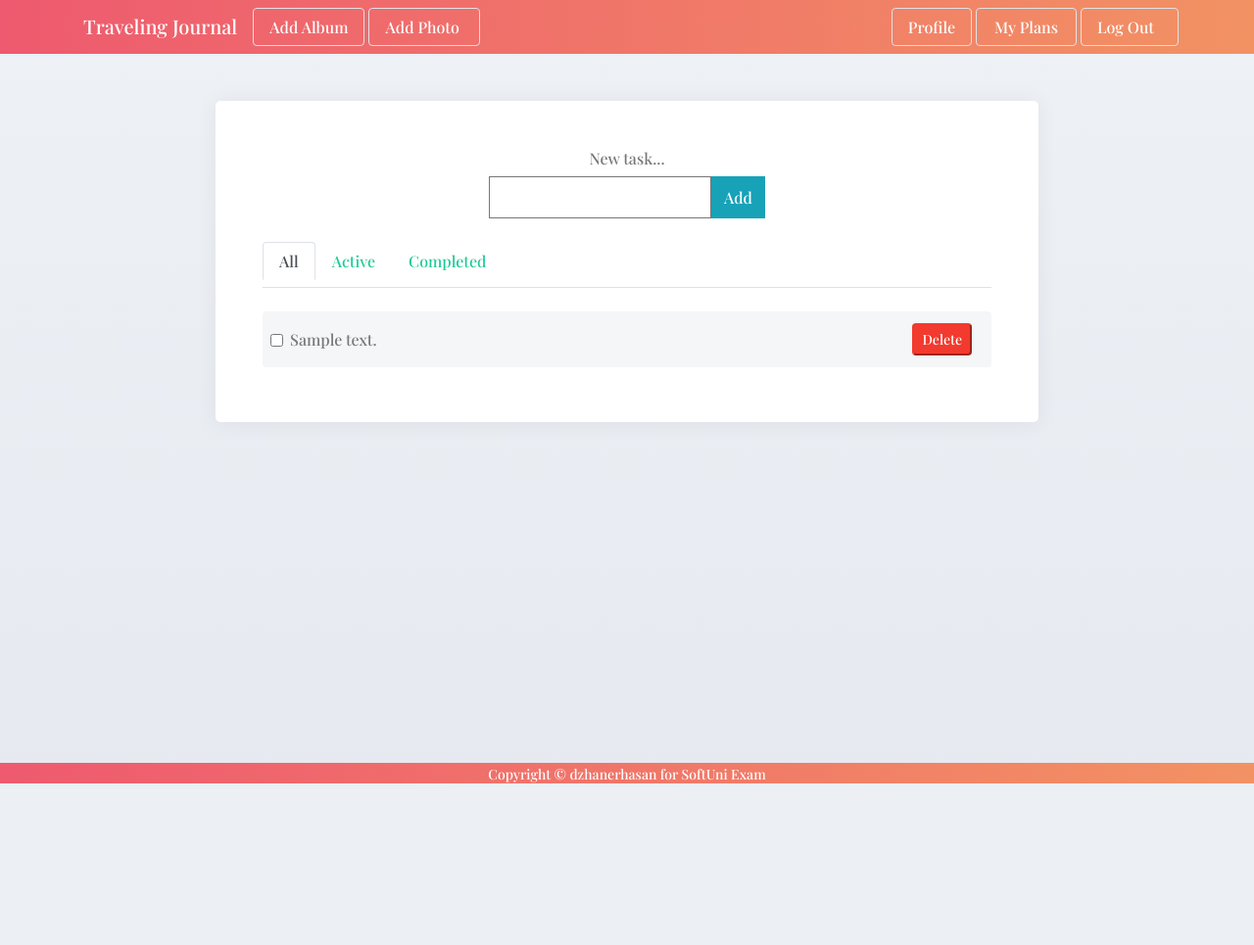
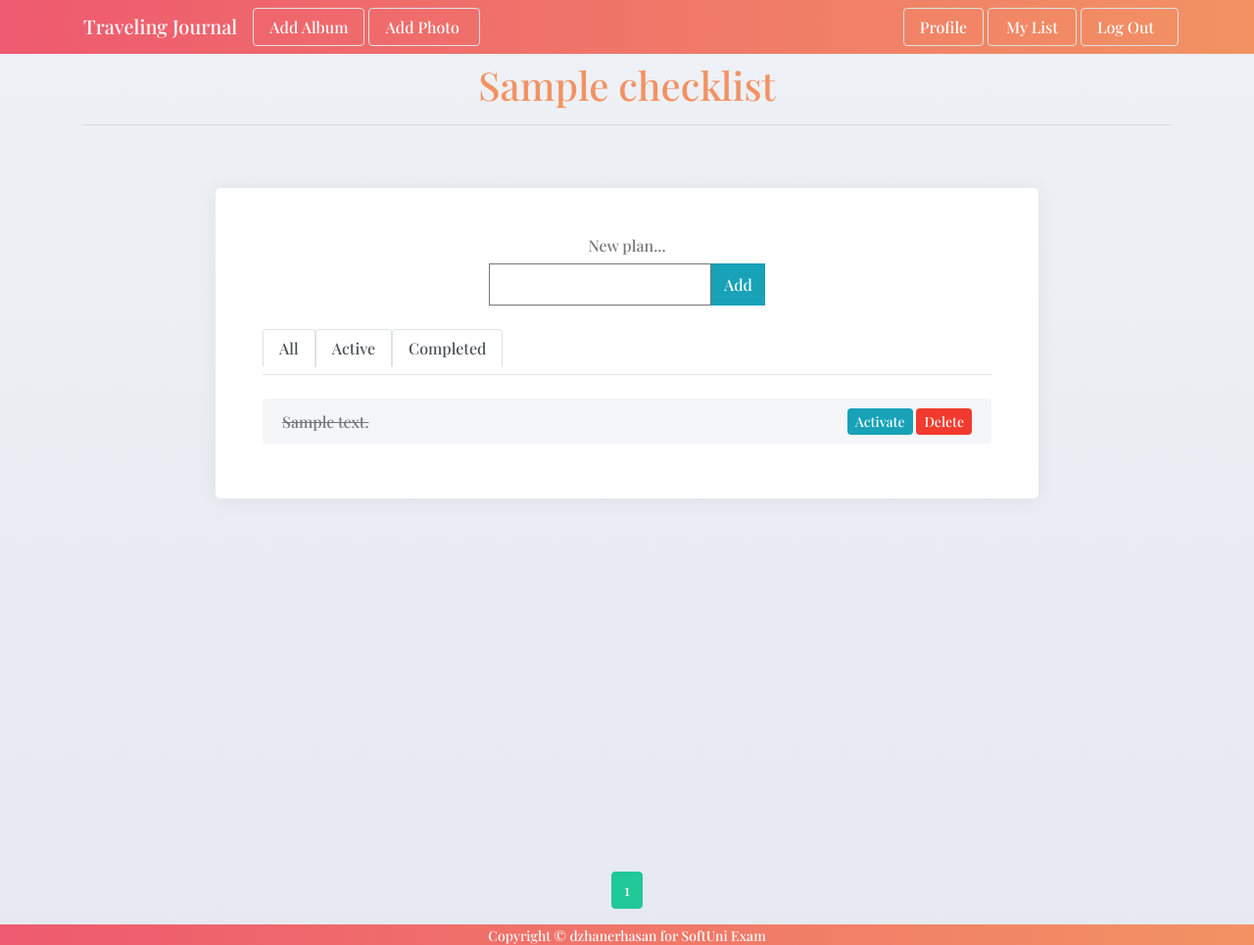
Before and after one commit to dzhanerhasan/traveling-journal, a Django app: page /checklist/1 in a window 1280 px wide. Shown: the whole page at 98% size. Before the commit the page ends 800 px from the top, so only its background shows below. Run offline with Django 4.2, Linux system fonts and the light colour scheme; a user stored in the database is signed in; tables that the repository leaves empty hold one stand-in row (values such as "Sample post"); some libraries are stand-ins or nearby versions.

Commit message:
Completed the functionality of the last app (checklist)

```diff
--- a/finalProject/checklist/models.py
+++ b/finalProject/checklist/models.py
@@ -22,6 +22,9 @@ class CheckList(models.Model):
     def get_absolute_url(self):
         return reverse('checklist')
 
+    class Meta:
+        ordering = ['-id']
+
 
 class ListItems(models.Model):
 
@@ -45,3 +48,6 @@ class ListItems(models.Model):
 
     def __str__(self):
         return self.content
+
+    class Meta:
+        ordering = ['-id']
--- a/finalProject/checklist/urls.py
+++ b/finalProject/checklist/urls.py
@@ -1,7 +1,7 @@
 from django.urls import path
 
 from finalProject.checklist.views import CheckListCreateView, checklist_page, checklist_details, CheckListEditView, \
-    CheckListDeleteView
+    CheckListDeleteView, delete_plan, complete_plan, active_plan
 
 urlpatterns = [
     path('', checklist_page, name='checklist'),
@@ -10,4 +10,9 @@ urlpatterns = [
     path('create/', CheckListCreateView.as_view(), name='create list'),
     path('edit/<int:pk>', CheckListEditView.as_view(), name='edit list'),
     path('delete/<int:pk>', CheckListDeleteView.as_view(), name='delete list'),
+
+    path('plan/delete/<int:pk>', delete_plan, name='delete plan'),
+    path('plan/complete/<int:pk>', complete_plan, name='complete plan'),
+    path('plan/activate/<int:pk>', active_plan, name='active plan'),
+
 ]
--- a/finalProject/checklist/views.py
+++ b/finalProject/checklist/views.py
@@ -1,9 +1,12 @@
 from django.contrib.auth.decorators import login_required
 from django.contrib.auth.mixins import LoginRequiredMixin, UserPassesTestMixin
+
 from django.core.paginator import Paginator, PageNotAnInteger, EmptyPage
+
 from django.shortcuts import render, redirect
 from django.urls import reverse_lazy
-from django.views.generic import DetailView, ListView, CreateView, UpdateView, DeleteView
+
+from django.views.generic import CreateView, UpdateView, DeleteView
 
 from finalProject.checklist.models import CheckList, ListItems
 
@@ -32,6 +35,8 @@ def checklist_page(request):
 
 @login_required
 def checklist_details(request, pk):
+
+    # Filter items by user and checklist
     checklist = CheckList.objects.get(pk=pk)
     plans = ListItems.objects.filter(checklist__pk=pk)
     current_user = None
@@ -42,8 +47,8 @@ def checklist_details(request, pk):
         if request.user != current_user:
             return redirect('home page')
 
+    # Add new item to the list
     if request.method == "POST":
-
         content = request.POST
 
         ListItems.objects.create(
@@ -54,15 +59,30 @@ def checklist_details(request, pk):
 
         return redirect('details list', checklist.pk)
 
-    if request.GET.get('DeleteButton'):
-        ListItems.objects.filter(id=request.GET.get('DeleteButton')).delete()
+    # Filter active and completed plans
+    status = request.GET.get('status')
 
-        return redirect('details list', checklist.pk)
+    if status == 'Completed':
+        plans = plans.filter(completed=True)
+    elif status == 'Active':
+        plans = plans.filter(completed=False)
+
+    paginator = Paginator(plans, 9)
+    page = request.GET.get('page')
+
+    # paginate
+    try:
+        posts = paginator.page(page)
+    except PageNotAnInteger:
+        posts = paginator.page(1)
+    except EmptyPage:
+        posts = paginator.page(paginator.num_pages)
 
     context = {
         'checklist_name': checklist.title,
         'checklist_pk': pk,
         'plans': plans,
+        'posts': posts,
     }
 
     return render(request, 'checklist/checklist_page.html', context)
@@ -104,3 +124,29 @@ class CheckListDeleteView(LoginRequiredMixin, UserPassesTestMixin, DeleteView):
         if self.request.user == album.author:
             return True
         return False
+
+
+@login_required
+def delete_plan(request, pk):
+    plan = ListItems.objects.get(pk=pk)
+    list_page = plan.checklist.pk
+    plan.delete()
+    return redirect('details list', list_page)
+
+
+@login_required
+def complete_plan(request, pk):
+    plan = ListItems.objects.get(pk=pk)
+    list_page = plan.checklist.pk
+    plan.completed = True
+    plan.save()
+    return redirect('details list', list_page)
+
+
+@login_required
+def active_plan(request, pk):
+    plan = ListItems.objects.get(pk=pk)
+    list_page = plan.checklist.pk
+    plan.completed = False
+    plan.save()
+    return redirect('details list', list_page)
--- a/templates/base.html
+++ b/templates/base.html
@@ -75,7 +75,7 @@
                     <a class="nav-link border rounded text-center custom-btn" style="color: white; width: 100%;" href="{% url 'profile' %}">Profile</a>
                   </li>
                     <li class="nav-item">
-                    <a class="nav-link border rounded ml-1 text-center custom-btn" style="color: white; width: 100%;" href="{% url 'checklist' %}">My Plans</a>
+                    <a class="nav-link border rounded ml-1 text-center custom-btn" style="color: white; width: 100%;" href="{% url 'checklist' %}">My List</a>
                   </li>
                   <li class="nav-item">
                     <a class="nav-link border rounded ml-2 custom-btn" style="color: white; width: 100%;" href="{% url 'log out' %}">Log Out</a>
--- a/templates/checklist/checklist_page.html
+++ b/templates/checklist/checklist_page.html
@@ -1,6 +1,10 @@
 {% extends 'base.html' %}
 {% block page_content %}
 
+    <h1 class="text-center mt-2" style="color: #f29263">{{ checklist_name }}</h1>
+    <hr>
+    <h5 class="text-center"></h5>
+    <div class="d-flex flex-column justify-content-between" style="min-height: 100vh">
 
      <div class="row d-flex justify-content-center align-items-center h-100 padding">
           <div class="col col-xl-10">
@@ -10,7 +14,7 @@
 
                 <form method="POST" class="d-flex flex-column justify-content-center align-items-center mb-4">
                     {% csrf_token %}
-                    <label class="form-label" for="form2">New task...</label>
+                    <label class="form-label" for="form2">New plan...</label>
 
                     <div class="form-outline d-flex">
                         <input name="content" id="form2" class="form-control" required/>
@@ -21,15 +25,19 @@
                 <!-- Tabs navs -->
                 <ul class="nav nav-tabs mb-4 pb-2" id="ex1" role="tablist">
                   <li class="nav-item" role="presentation">
-                    <a class="nav-link active" id="ex1-tab-1" data-mdb-toggle="tab" href="#ex1-tabs-1" role="tab"
+                    <a class="nav-link active" id="ex1-tab-1" data-mdb-toggle="tab"
+                       href="{% url 'details list' checklist_pk %}" role="tab"
                       aria-controls="ex1-tabs-1" aria-selected="true">All</a>
+
                   </li>
                   <li class="nav-item" role="presentation">
-                    <a class="nav-link" id="ex1-tab-2" data-mdb-toggle="tab" href="#ex1-tabs-2" role="tab"
+                    <a class="nav-link active" id="ex1-tab-2" data-mdb-toggle="tab"
+                       href="{% url 'details list' checklist_pk %}?status=Active" role="tab"
                       aria-controls="ex1-tabs-2" aria-selected="false">Active</a>
                   </li>
                   <li class="nav-item" role="presentation">
-                    <a class="nav-link" id="ex1-tab-3" data-mdb-toggle="tab" href="#ex1-tabs-3" role="tab"
+                    <a class="nav-link active" id="ex1-tab-3" data-mdb-toggle="tab"
+                       href="{% url 'details list' checklist_pk %}?status=Completed" role="tab"
                       aria-controls="ex1-tabs-3" aria-selected="false">Completed</a>
                   </li>
                 </ul>
@@ -39,28 +47,72 @@
                 <div class="tab-content" id="ex1-content">
                   <div class="tab-pane fade show active" id="ex1-tabs-1" role="tabpanel" aria-labelledby="ex1-tab-1">
                     <ul class="list-group mb-0">
-                        {% for plan in plans %}
-                            <li class="list-group-item d-flex align-items-center justify-content-between border-0 mb-2 rounded" style="background-color: #f4f6f7;">
-                                <div class="ml-2">
-                                    <input class="form-check-input" type="checkbox" value="" aria-label="..."/>
+
+                        {% for plan in posts %}
+                            {% if plan.completed %}
+
+                                <li class="list-group-item d-flex align-items-center justify-content-between border-0 mb-2 rounded" style="background-color: #f4f6f7;">
+                                    <s class="">{{ plan.content }}</s>
+
+                                    <div>
+                                        <a href="{% url 'active plan' plan.pk %}" class="btn-sm btn-info rounded">Activate</a>
+                                        <a href="{% url 'delete plan' plan.pk %}" class="btn-sm btn-danger rounded">Delete</a>
+                                    </div>
+
+                                </li>
+                            {% else %}
+
+                                <li class="list-group-item d-flex align-items-center justify-content-between border-0 mb-2 rounded" style="background-color: #f4f6f7;">
+
                                     <span class="">{{ plan.content }}</span>
-                                </div>
-                                <form action="" method="GET">
-                                    <button class="btn-sm btn-danger rounded" name="DeleteButton" value="{{ plan.pk }}">Delete</button>
-                                </form>
 
+                                    <div class="ml-1">
+                                         <a href="{% url 'complete plan' plan.pk %}" class="btn-sm btn-info rounded">Complete</a>
+                                        <a href="{% url 'delete plan' plan.pk %}" class="btn-sm btn-danger rounded">Delete</a>
+                                    </div>
 
-                            </li>
+                                </li>
+                            {% endif %}
                         {% endfor %}
                     </ul>
                   </div>
                 </div>
                 <!-- Tabs content -->
-
               </div>
             </div>
+          </div>
 
-          </div>
         </div>
+        <div>
+            <div>
+                <ul class="pagination d-flex justify-content-center">
+                    {% if posts.has_previous %}
+                        <li class="page-item d-flex">
+                            <a href="?page={{ 1 }}" class="page-link">First</a>
+                            <a href="?page={{ posts.previous_page_number }}" class="page-link">&laquo;</a>
+                        </li>
+                    {% endif %}
+                    {% for p in posts.paginator.page_range %}
+                        {% if posts.number == p %}
+                            <li class="page-item active">
+                                <a href="?page={{ p }}" class="page-link">{{ p }}</a>
+                            </li>
+                        {% else %}
+                            <li class="page-item">
+                                <a href="?page={{ p }}" class="page-link">{{ p }}</a>
+                            </li>
+                        {% endif %}
+                    {% endfor %}
+
+                    {% if posts.has_next %}
+                        <li class="page-item d-flex">
+                            <a href="?page={{ posts.next_page_number }}" class="page-link">&raquo;</a>
+                            <a href="?page={{ posts.paginator.num_pages }}" class="page-link">Last</a>
+                        </li>
+                    {% endif %}
+                </ul>
+            </div>
+        </div>
+    </div>
 
 {% endblock %}
--- a/templates/checklist/create_checklist.html
+++ b/templates/checklist/create_checklist.html
@@ -1,6 +1,9 @@
 {% extends 'base.html' %}
 {% load crispy_forms_filters %}
 {% block page_content %}
+
+    <h2 class="mt-3 text-center">Create a Checklist</h2>
+
     <form method="POST" enctype="multipart/form-data" class="mt-3">
         {% csrf_token %}
         {{ form|crispy }}
--- a/templates/main/home.html
+++ b/templates/main/home.html
@@ -2,11 +2,11 @@
 {% load static %}
 {% block page_content %}
 
+    <h1 class="text-center mt-2" style="color: #f29263">My Journal</h1>
+    <hr>
 
     <div class="d-flex flex-column justify-content-between" style="min-height: 100vh">
         <div>
-            <h1 class="text-center mt-2" style="color: #f29263">My Journal</h1>
-        <hr>
 
                 {% if not albums %}
                     <p class="text-center" style="font-size: 20px">Your albums will show up here when you
```
Also changed, not shown: templates/checklist/checklists.html (+45 -2 lines), finalProject/checklist/migrations/0003_alter_listitems_completed.py (added), finalProject/checklist/migrations/0004_alter_listitems_completed.py (added), finalProject/checklist/migrations/0005_alter_listitems_options.py (added), finalProject/checklist/migrations/0006_alter_checklist_options.py (added).
